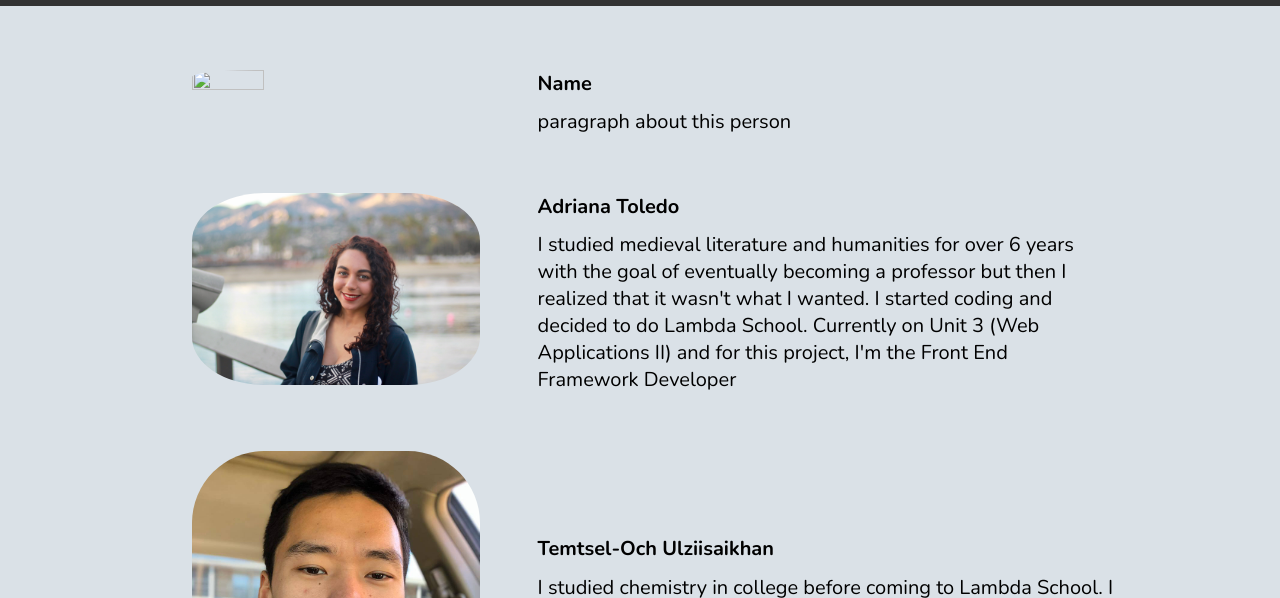
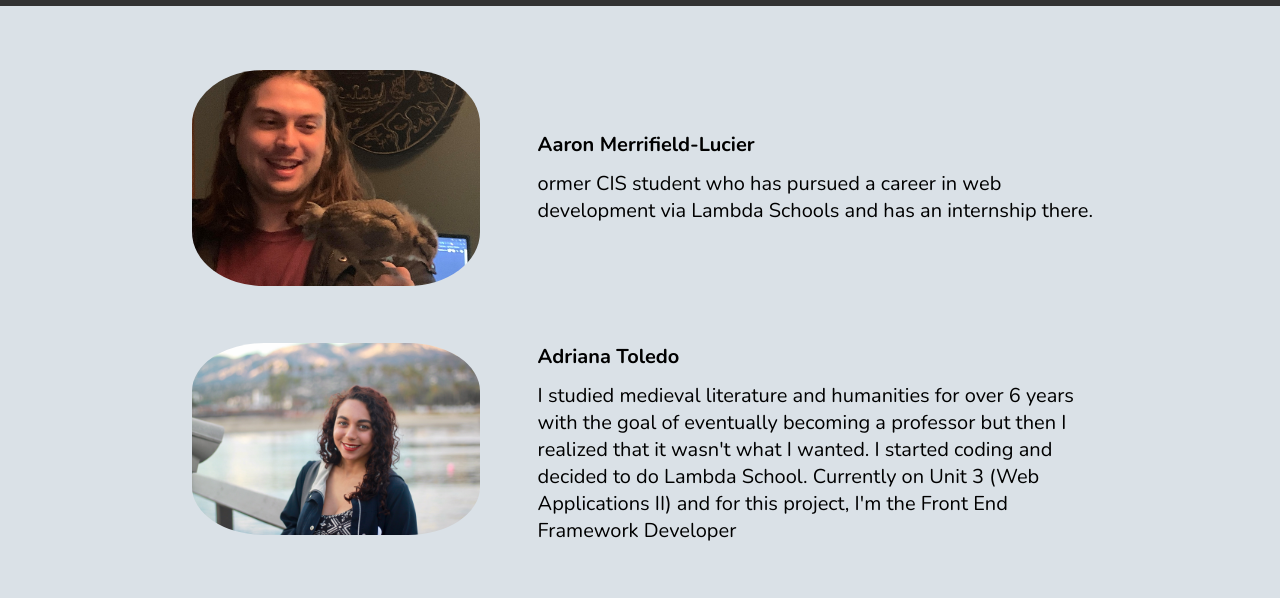
Before and after one commit to Build-Week-African-Marketplace2/Marketing-Page, a plain HTML site: page index.html in a window 1280 px wide. Shown: the part 157-755 px from the top of the page. Drawn offline with nearby package versions, Linux system fonts and the light colour scheme.

Commit message:
added final team pictures & bios

```diff
--- a/index.html
+++ b/index.html
@@ -24,10 +24,10 @@
 </div>
 <section class="container">
     <div class="member">
-        <img class="team1" src="" alt="">
+        <img class="team1" src="Aaron Merrifield-Lucier.png" alt="Aaron Merrifield-Lucier">
         <div class="teamabout">
-        <h2>Name</h2>
-        <p>paragraph about this person</p>
+        <h2>Aaron Merrifield-Lucier</h2>
+        <p>ormer CIS student who has pursued a career in web development via Lambda Schools and has an internship there.</p>
     </div>
 </div>
 
```
Also changed, not shown: Aaron Merrifield-Lucier.png (added).
